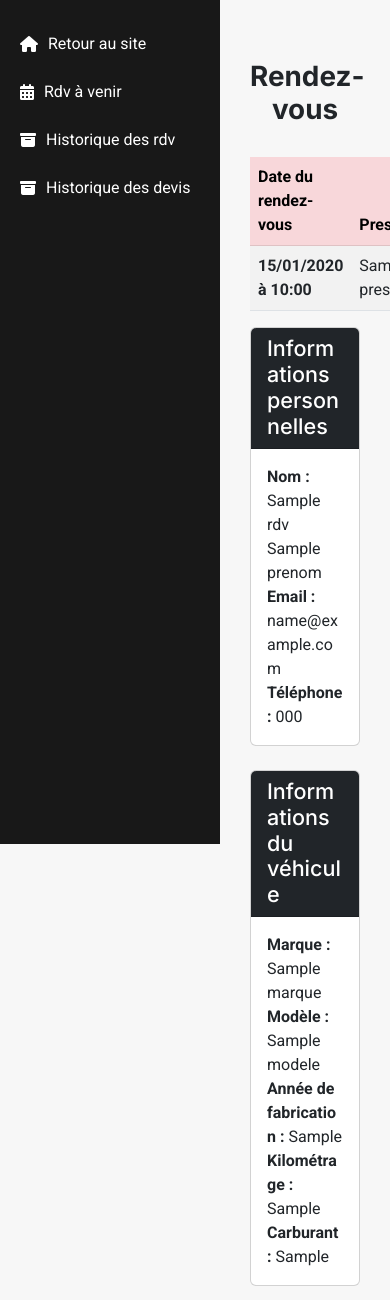
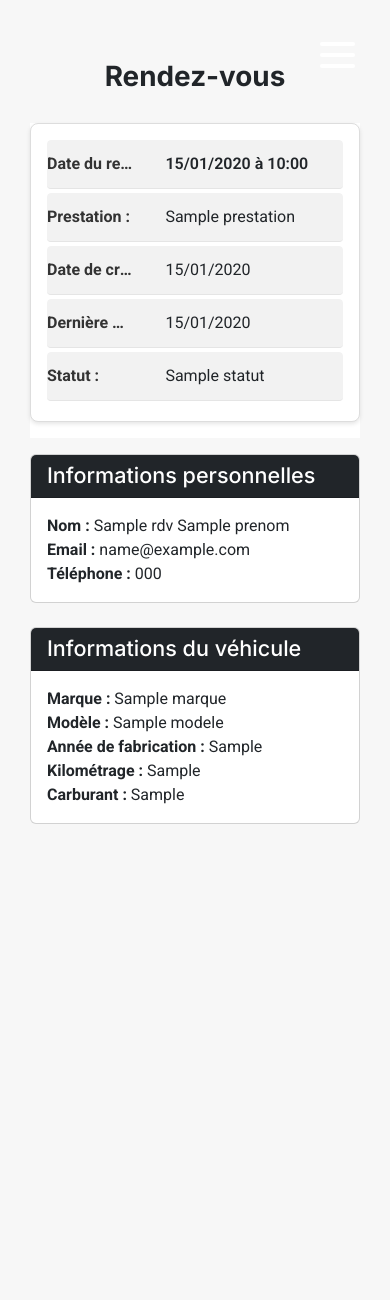
Before and after one commit to mchapelle67/projet2jc, a Symfony app: template templates/admin/rdv/show.rdv.html.twig in a window 390 px wide. Shown: the top 1300 px of the page. After the commit the page ends 824 px from the top, so only its background shows below. Run offline with Twig, Linux system fonts and the light colour scheme; the template is opened without the code that fills it: most values are stand-ins (such as "Sample title", 1, 10 or a date in 2020); some libraries are stand-ins or nearby versions.

Commit message:
suite responsive sur tel

```diff
--- a/public/css/tel.responsive.style.css
+++ b/public/css/tel.responsive.style.css
@@ -23,7 +23,16 @@ footer {
 }
 
 /* ================================ MENU BURGER ================================ */
-  .burger-menu {
+.dropdown-item {
+    color: black !important;
+}
+
+.nav-link:focus, .nav-link:hover {
+    color: white !important;
+}
+
+
+.burger-menu {
         display: block;
         position: fixed;
         top: 20px;
@@ -54,8 +63,6 @@ footer {
         transition: all 0.3s ease;
         border-radius: 2px;
     }
-
-    /* ❌ SUPPRIMÉ les 4 règles .burger-toggle.active */
 
     .mobile-nav {
         display: none;
@@ -167,6 +174,13 @@ footer {
         padding: 0.2rem !important;
     }
 
+    .nav.social-media {
+        gap: 0.5rem !important;
+    }
+
+    .ea-sidebar {
+        display: none !important;
+    }
 /* -------------------------------- INDEX ------------------------------------------ */
     #hero {
         height: 100% !important;
@@ -285,9 +299,17 @@ footer {
         display: none !important;
     }
 
-/* --------------------------------- FORM CLIENT  --------------------------------- */
+/* --------------------------------- FORM  --------------------------------- */
     .form-container {
         padding: 1.25rem;
+    }
+
+    .form {
+        margin: 0 2rem !important;
+    }
+
+    .form-container.contact {
+        padding: 2rem !important;
     }
 
     .progress-bar .step::after {
@@ -303,18 +325,134 @@ footer {
         justify-content: center;
     }
 
-    .form-navigation {
-        flex-direction: column-reverse;
-    }
 
     .form-navigation .btn {
         width: 100%;
     }
 
+    .form-group.submit {
+        margin-bottom: 0 !important;
+    }
+
+    .form-group {
+        width: 100% !important;
+    }
+
+    .col {
+        flex-direction: column !important;
+        gap: 0 !important;
+    }
+
+/* ------------------------------------- SERVICES ------------------------------------- */
+    .container-fluid.home-2.services {
+        margin: 3rem auto 0 auto !important;
+    }
+
+/* -------------------------------------- VO LIST ----------------------------------------- */
+    .vo-list {
+        margin: 0 !important;
+    }
+
+    .form-group.submit {
+        margin-bottom: 0 !important;
+    }
 /* ------------------------------------- SERVICES ------------------------------------- */
 .container-fluid.home-2.services {
-        margin-top: 3rem !important; /* ← Ajoute 3rem d'espace entre chaque section */
+        margin: 3rem auto 0 auto !important; /* ← Ajoute 3rem d'espace entre chaque section */
     }
 
+/* -------------------------------------- VO LIST ----------------------------------------- */
+.vo-list {
+    margin: 0 !important;
+}
+
+/* -------------------------------------- LOGIN ----------------------------------------- */
+.login-form {
+    width: 100% !important;
+    padding: 3rem 1rem !important; /* Padding ne fait pas déborder */
+    margin: 0 !important;
+    box-sizing: border-box !important;
+}
+
+.form-group.login {
+    margin : 5rem 0 2rem 0!important;
+}
+
+
+/* ------------------------------------------- MENTIONS LEGALES ------------------------------- */
+.mentions-legales {
+    margin: 8rem 1rem !important;
+}
+
+/* --------------------------------------------- ADMIN ------------------------------------------- */
+.main-admin {
+    width: 100% !important;
+    margin-left: 0 !important;
+}
+
+.main-admin .table.show-rdv {
+        border: none;
+        background: white !important;
+    }
+
+    .main-admin .table.show-rdv thead {
+        display: none; /* Cache l'en-tête */
+    }
+
+    .main-admin .table.show-rdv tbody,
+    .main-admin .table.show-rdv tr,
+    .main-admin .table.show-rdv td {
+        display: block;
+        width: 100%;
+        border: none;
+    }
+
+    .main-admin .table.show-rdv tbody tr {
+        border: 1px solid #ddd;
+        margin-bottom: 1rem;
+        padding: 1rem;
+        border-radius: 8px;
+        background: white;
+        box-shadow: 0 2px 4px rgba(0,0,0,0.1);
+    }
+
+    .main-admin .table.show-rdv td {
+        position: relative;
+        padding: 0.75rem 0 0.75rem 40% !important;
+        border-bottom: 1px solid rgba(0,0,0,0.1);
+        text-align: left;
+        background: white !important;
+        margin-bottom: 0.25rem;
+        border-radius: 4px;
+    }
+
+    /* Labels automatiques */
+    .main-admin .table.show-rdv td:nth-child(1):before { content: "Date du rendez-vous :"; }
+    .main-admin .table.show-rdv td:nth-child(2):before { content: "Prestation :"; }
+    .main-admin .table.show-rdv td:nth-child(3):before { content: "Date de création :"; }
+    .main-admin .table.show-rdv td:nth-child(4):before { content: "Dernière modification :"; }
+    .main-admin .table.show-rdv td:nth-child(5):before { content: "Statut :"; }
+
+    .main-admin .table.show-rdv td:before {
+        position: absolute;
+        left: 0;
+        top: 0.75rem;
+        width: 35%;
+        font-weight: bold;
+        padding-right: 1rem;
+        color: #333;
+        white-space: nowrap;
+        overflow: hidden;
+        text-overflow: ellipsis;
+    }
+
+    /* Style pour les éléments dans les cellules */
+    .main-admin .table.show-rdv td strong {
+        font-weight: 600;
+    }
+
+    .main-admin .table.show-rdv td a {
+        margin-left: 0.5rem;
+    }
 
 }
--- a/public/css/vo.style.css
+++ b/public/css/vo.style.css
@@ -11,7 +11,7 @@
 
 .voiture-item {
   background-color: #fff;
-  border-radius: 0.75rem;
+  border-radius: var(--border-radius);
   box-shadow: 0 0.3125rem 1.25rem rgba(0, 0, 0, 0.08);
   overflow: hidden;
   transition: transform 0.3s ease;
@@ -29,7 +29,6 @@
 
 .carousel.slide.vo {
     position: relative;
-    border-radius: 1.5rem 1.5rem 0 0;
     overflow: hidden;
     background: linear-gradient(135deg, #f8f9fa 0%, #e9ecef 100%);
 }
@@ -38,7 +37,7 @@
     height: 250px;
     object-fit: cover;
     transition: transform 0.4s ease;
-    border-radius: 1.5rem 1.5rem 0 0;
+    border-radius: var(--border-radius)
 }
 
 .carousel-control-prev.vo,
--- a/templates/admin/devis/historique.devis.html.twig
+++ b/templates/admin/devis/historique.devis.html.twig
@@ -30,5 +30,8 @@
             {% else %}
                 <p>Aucun devis trouvé.</p>
             {% endif %}
+
+            {{ knp_pagination_render(devisHistorique, 'bundles/custom_pagination.html.twig')}}
+
 </main>
 {% endblock %}
--- a/templates/admin/devis/show.devis.html.twig
+++ b/templates/admin/devis/show.devis.html.twig
@@ -23,7 +23,7 @@
                 <tr>
                     <td>{{ devis.dateDevis|date('d/m/Y') }}</td>
                     <td>{{ devis.dateModification|date('d/m/Y') }}</td>
-                    <th class="row">{{ devis.statut }}</th>
+                    <td>{{ devis.statut }}</td>
                 </tr>
                 </tbody>
             </table>
--- a/templates/admin/rdv/show.rdv.html.twig
+++ b/templates/admin/rdv/show.rdv.html.twig
@@ -8,16 +8,16 @@
 {% block body %}
 <main class="main-admin">
     <h1>Rendez-vous</h1>
-    <table class="table table-striped">
+    <table class="table table-striped show-rdv">
         <thead>
             {% if rdv.statut is same as 'En attente' %}
-                <tr class="table-warning">
+                <tr class="table-warning show-rdv">
             {% elseif rdv.statut is same as 'Confirmer' %}
-                <tr class="table-success">
+                <tr class="table-success show-rdv">
             {% elseif rdv.statut is same as 'Refuser' or 'Annuler' %}
-                <tr class="table-danger">
+                <tr class="table-danger show-rdv">
             {% else %}
-                <tr class="table">
+                <tr class="table show-rdv">
                 {% endif %}
                     <th scope="col">Date du rendez-vous</th>
                     <th scope="col">Prestation</th>
@@ -36,7 +36,7 @@
                 <td>{{ rdv.prestation.nomPrestation }}</td>
                 <td>{{ rdv.dateDemande|date('d/m/Y') }}</td>
                 <td>{{ rdv.dateModification|date('d/m/Y') }}</td>
-                <th class="row">{{ rdv.statut }}</th>
+                <td>{{ rdv.statut }}</td>
             </tr>
             </tbody>
         </table>
--- a/templates/components/_menu_burger.html.twig
+++ b/templates/components/_menu_burger.html.twig
@@ -20,6 +20,27 @@
         </div>
 
         <ul class="mobile-nav-links">
+            {% if is_granted('ROLE_USER')%}
+            <li class="nav-item dropdown ms-auto">
+                <a class="nav-link dropdown-toggle" href="#" id="navbarDropdownMenuLinkAdmin" data-toggle="dropdown" aria-haspopup="true" aria-expanded="false">
+                    <i class="fa-solid fa-user fa-lg" style="opacity: 1;"></i>
+                </a>
+                <div class="dropdown-menu dropdown-menu-start" aria-labelledby="navbarDropdownMenuLinkAdmin">
+                    {% if is_granted('ROLE_SUPER_ADMIN') %}
+                    <a class="dropdown-item" href="{{ path('dashboard_admin') }}">SUPER ADMIN</a>
+                    {% endif %}
+                            <a class="dropdown-item" href="{{ path('app_admin_rdv_calendar') }}">Calendrier rdv</a>
+                    {% if is_granted('ROLE_ADMIN')%}
+                            <a class="dropdown-item" href="{{ path('app_admin_rdv') }}">Rdv en attente</a>
+                            <a class="dropdown-item" href="{{ path('app_admin_devis') }}">Devis en attente</a>
+                            <a class="dropdown-item" href="{{ path('app_rdv_historique') }}">Rdv historique</a>
+                            <a class="dropdown-item" href="{{ path('app_devis_historique') }}">Devis historique</a>
+                    <a class="dropdown-item" href="{{ path('add_vo') }}">Ajouter VO</a>
+                    {% endif %}
+                    <a class="dropdown-item" href="{{ path('app_logout') }}">Deconnexion</a>
+                </div>
+            </li>
+            {% endif %}
             <li><a href="{{ path('app_home') }}"><i class="fa-solid fa-house"></i>Accueil</a></li>
             <li><a href="{{ path('app_services') }}"><i class="fa-solid fa-wrench"></i>Nos services</a></li>
             <li><a href="{{ path('app_devis_client') }}"><i class="fa-solid fa-file"></i>Devis</a></li>
--- a/templates/components/_nav_bar_aside.html.twig
+++ b/templates/components/_nav_bar_aside.html.twig
@@ -1,3 +1,4 @@
+{{ include('components/_menu_burger.html.twig') }}
 <div class="ea-sidebar">
     <nav class="ea-sidebar-menu">
         <ul class="menu">
--- a/templates/components/_nav_bar_fixed.html.twig
+++ b/templates/components/_nav_bar_fixed.html.twig
@@ -1,3 +1,4 @@
+{{ include('components/_menu_burger.html.twig') }}
 <nav class="navbar fixed navbar-expand-lg border-bottom">
     <div class="collapse navbar-collapse" id="navbarNavDropdown">
       <ul class="navbar-nav">
--- a/templates/vo/add.html.twig
+++ b/templates/vo/add.html.twig
@@ -7,9 +7,9 @@
 
 {% block body %}
 <main class="main-home">
-    <section class="hero-vo form">
-        <div class="hero-overlay-vo">
-            <div class="hero-content-vo">
+    <section class="hero-secondaire">
+        <div class="hero-overlay-secondaire">
+            <div class="hero-content-secondaire">
                 <h1>Ajouter un vehicule</h1>
             </div>
         </div>
--- a/templates/vo/edit.html.twig
+++ b/templates/vo/edit.html.twig
@@ -7,9 +7,9 @@
 
 {% block body %}
 <main class="main-home">
-    <section class="hero-vo form">
-        <div class="hero-overlay-vo">
-            <div class="hero-content-vo">
+    <section class="hero-secondaire">
+        <div class="hero-overlay-secondaire">
+            <div class="hero-content-secondaire">
                 <h1>Modifier un vehicule</h1>
             </div>
         </div>
```
